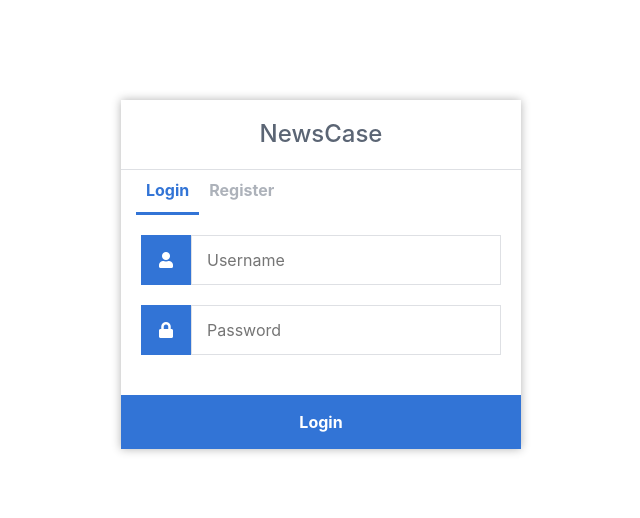
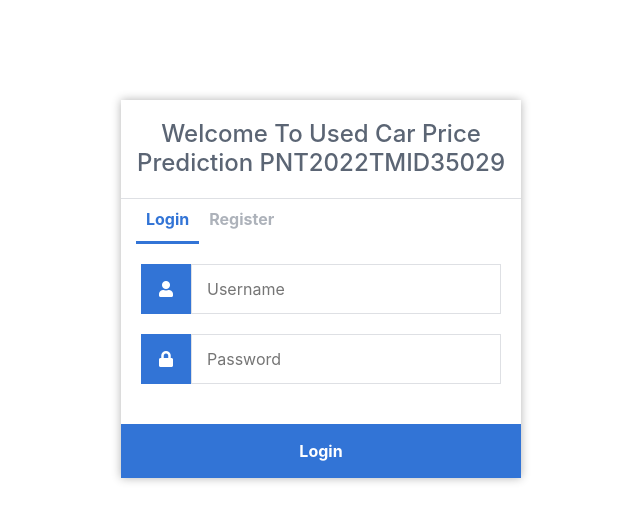
Before and after one commit to shibanashiqc/Used-Car-Prediction, a Flask app: page /login/ in a window 1280 px wide. Shown: the top 518 px of the page, without its empty margins (319-959 px from the left). Run offline with Flask 2, Linux system fonts and the light colour scheme; parts of the project's set-up code (start-up, migrations or seed data) failed here and were passed over; some libraries are stand-ins or nearby versions.

Commit message:
first commit

```diff
--- a/templates/auth/login.html
+++ b/templates/auth/login.html
@@ -3,7 +3,7 @@
 {% block content%}
 <div class="login">
     {% include "includes/alert.html" %}
-    <h1>NewsCase</h1>
+    <h1>Welcome To Used Car Price Prediction PNT2022TMID35029</h1>
     <div class="links">
         <a href="{{ url_for('login') }}" class="active">Login</a>
         <a href="{{ url_for('register') }}">Register</a>
```
Also changed, not shown: requirements.txt (+19 -19 lines).
